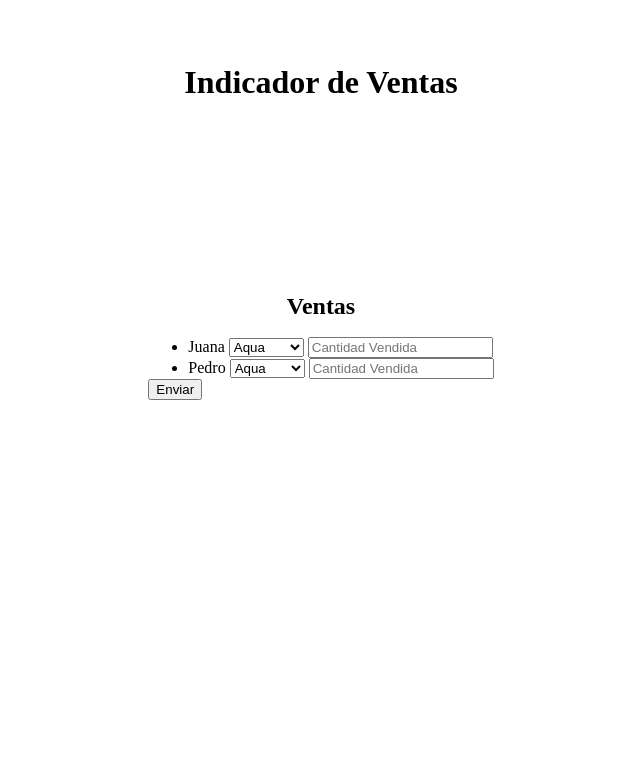
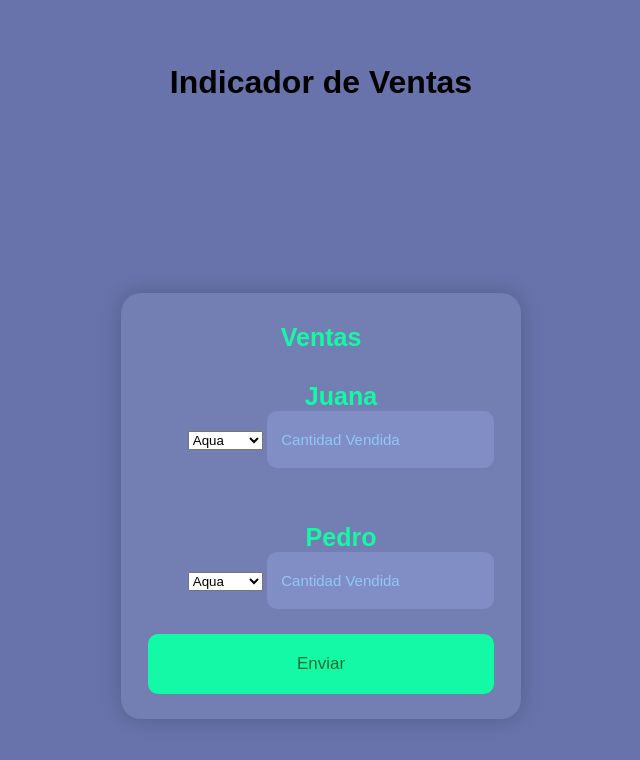
Before and after one commit to JefSrojas94/Ventas, a plain HTML site: page index.html in a window 1280 px wide. Shown: the whole page, without its empty margins (319-959 px from the left). Drawn offline with Linux system fonts and the light colour scheme.

Commit message:
Form morado

```diff
--- a/index.html
+++ b/index.html
@@ -15,27 +15,27 @@
     <form class="formulario" action="">
         <h2 class="titulo">Ventas</h2>
         <div class="input-group">
-            <ul id="vendedores">
-                <li>
-                    Juana
+            <ul id="list-vend">
+                <li class="vendedor">
+                    <h3 class="nombre">Juana</h3>
                     <select name="Perfumes" id="Perfumes">
                         <option value="Aqua">Aqua</option>
                         <option value="Emoción">Emoción</option>
                         <option value="Alegría">Alegría</option>
                         <option value="Frescura">Frescura</option>
                     </select>
-                    <input type="text" placeholder="Cantidad Vendida">
+                    <input class="cant-vent" type="text" placeholder="Cantidad Vendida">
                 </li>
 
-                <li>
-                    Pedro
+                <li class="vendedor">
+                    <h3 class="nombre">Pedro</h3>
                     <select name="Perfumes" id="Perfumes">
                         <option value="Aqua">Aqua</option>
                         <option value="Emoción">Emoción</option>
                         <option value="Alegría">Alegría</option>
                         <option value="Frescura">Frescura</option>
                     </select>
-                    <input type="text" placeholder="Cantidad Vendida">
+                    <input class="cant-vent" type="text" placeholder="Cantidad Vendida">
                 </li>
             </ul>
             <input class="btn" type="submit" value="Enviar">
--- a/styles.css
+++ b/styles.css
@@ -1,5 +1,10 @@
 *{
     margin: 0;
+}
+body{
+    font-family: Arial, Helvetica, sans-serif;
+    min-height: 100vh;
+    background-color: #6773AA;
 }
 header{
     display: grid;
@@ -13,8 +18,56 @@ main{
 }
 .formulario{
     display: grid;
-    justify-items: center;
+    justify-content: space-around;
+    width:400px ;
+    border-radius: 20px;
+    box-shadow: 0 0 20px rgba(0, 0, 0, 0.2);
+    background-color: #737fb2;
+
 }
 .titulo{
-    margin: 0 0 5% 0;
+    color: #14F9a6;
+    font-size: 25px;
+    display: grid;
+    justify-items: center;
+    margin-top: 30px;
 }
+.nombre{
+    color: #14F9a6;
+    font-size: 25px;
+    display: grid;
+    justify-items: center;
+    margin-top: 30px;
+}
+.vendedor{
+    list-style: none;
+}
+.input-group{
+    display: flex;
+    flex-direction: column;
+}
+input, textarea {
+    background-color: #818Ec6;
+    padding: 20px 14px;
+    margin-bottom: 25px;
+    border: 0;
+    border-radius: 10px;
+    font-size: 15px;
+    color: #f0f0f0;
+}
+::placeholder{
+    color: #8FC9F3;
+    font-size: 15px;
+}
+:focus{
+    outline: 1px solid #14F9a6;
+}
+.btn{
+    background-color: #14F9a6;
+    color: #146d31;
+    font-size: 17px;
+    cursor: pointer;
+}
+.btn:hover{
+    background-color: #14EA9B;
+}
```
